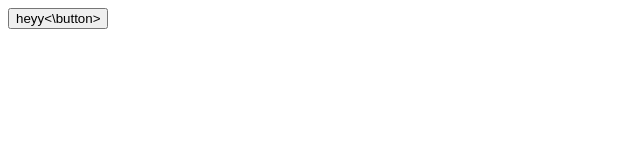
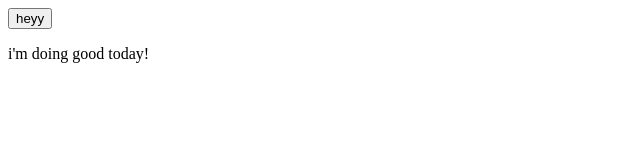
Before and after one commit to sreyakumar/spring-projects, a plain HTML site: page index.html in a window 1280 px wide. Shown: the whole page, without its empty margins (0-640 px from the left). Drawn offline with Linux system fonts and the light colour scheme.

Commit message:
added new paragraph to index.html

```diff
--- a/index.html
+++ b/index.html
@@ -1 +1,2 @@
-<button>heyy<\button>
+<button>heyy</button>
+<p>i'm doing good today!</p>
```
